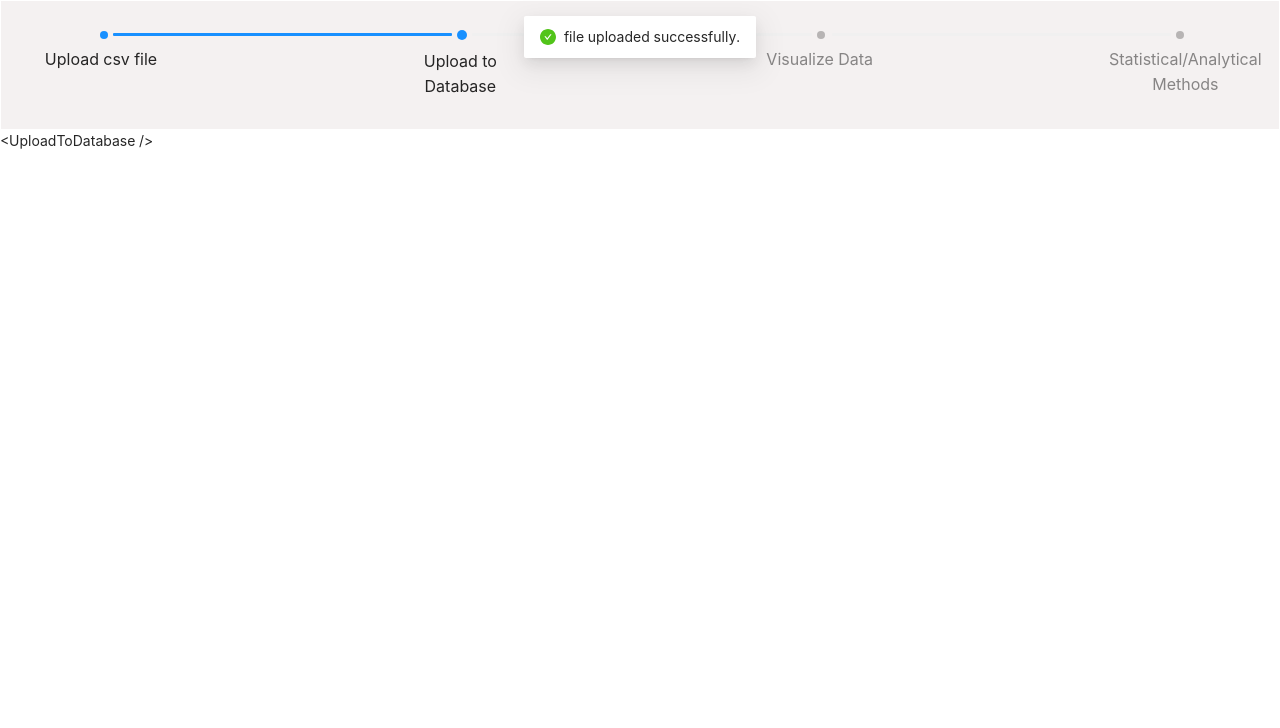
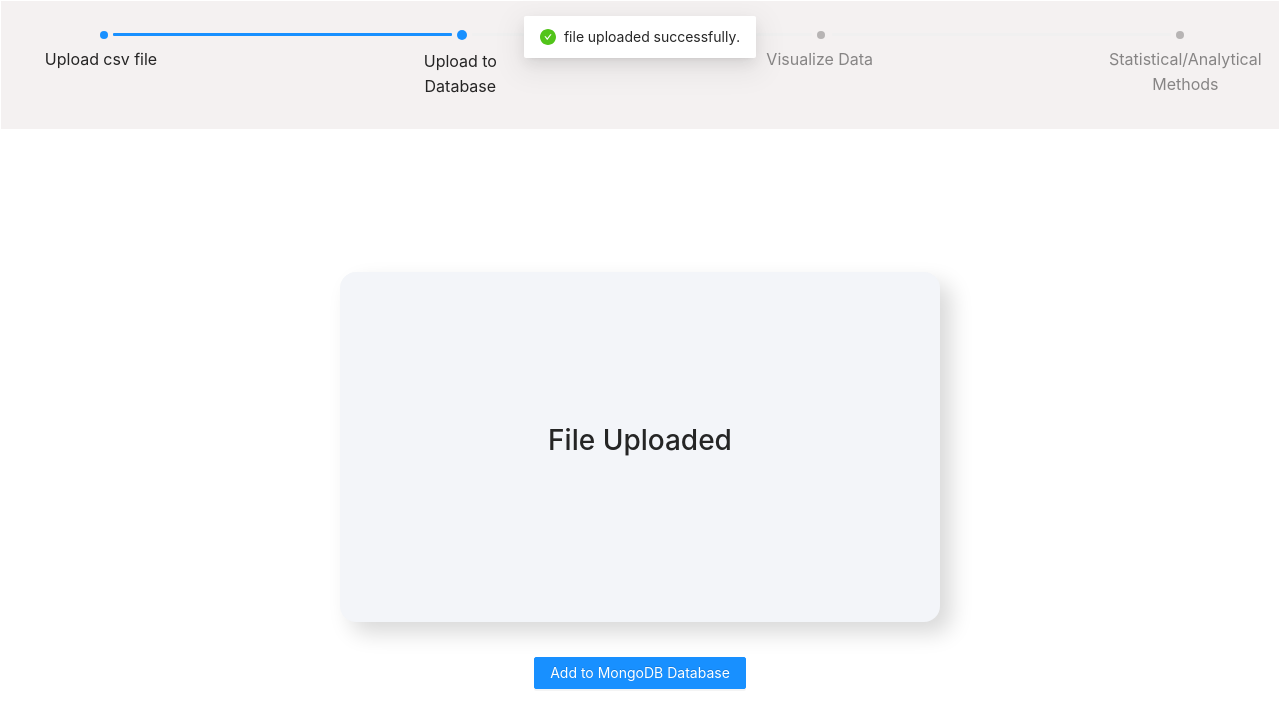
Before and after one commit to ashwin-sekar/TRINIT_Tech-savvy_DEV03, a React (Create React App) app in the folder client/: page / in a window 1280 px wide. Both pictures are taken after a click on the button "Upload". Shown: the top 728 px of the page. Built offline with nearby package versions, Linux system fonts and the light colour scheme.

Commit message:
created second screen

```diff
--- a/client/src/App.js
+++ b/client/src/App.js
@@ -1,6 +1,6 @@
 import React, { useState } from "react";
-import UploadFile from "./components/UploadFile";
 import UploadCSV from "./pages/UploadCSV";
+import UploadToDatabase from "./pages/FileUpload";
 import StepBar from "./components/StepBar";
 import "./App.css";
 import "antd/dist/antd.css";
@@ -23,7 +23,7 @@ function App() {
     },
     {
       title: "Upload to Database",
-      content: "<UploadToDatabase />",
+      content: <UploadToDatabase nextStep={next} />,
     },
     {
       title: "Visualize Data",
@@ -39,7 +39,6 @@ function App() {
     <div className="">
       <StepBar steps={steps} current={current} />
       <div className="steps-content">{steps[current].content}</div>
-      {/* <UploadFile /> */}
     </div>
   );
 }
--- a/client/src/components/UploadFile/index.js
+++ b/client/src/components/UploadFile/index.js
@@ -1,26 +1,6 @@
 import React from "react";
-import { Upload, message, Button } from "antd";
+import { message, Button } from "antd";
 import "./style.css";
-
-const props = {
-  name: "file",
-  multiple: true,
-  action: "https://www.mocky.io/v2/5cc8019d300000980a055e76",
-  onChange(info) {
-    const { status } = info.file;
-    if (status !== "uploading") {
-      console.log(info.file, info.fileList);
-    }
-    if (status === "done") {
-      message.success(`${info.file.name} file uploaded successfully.`);
-    } else if (status === "error") {
-      message.error(`${info.file.name} file upload failed.`);
-    }
-  },
-  onDrop(e) {
-    console.log("Dropped files", e.dataTransfer.files);
-  },
-};
 
 const UploadFile = (props) => {
   const next = () => {
@@ -41,18 +21,6 @@ const UploadFile = (props) => {
         </Button>
       </div>
     </div>
-    // <Dragger {...props}>
-    //   <p className="ant-upload-drag-icon">
-    //     <InboxOutlined />
-    //   </p>
-    //   <p className="ant-upload-text">
-    //     Click or drag file to this area to upload
-    //   </p>
-    //   <p className="ant-upload-hint">
-    //     Support for a single or bulk upload. Strictly prohibit from uploading
-    //     company data or other band files
-    //   </p>
-    // </Dragger>
   );
 };
 
--- /dev/null
+++ b/client/src/components/Uploaded/index.js
@@ -0,0 +1,14 @@
+import React from "react";
+import "./style.css";
+
+const index = () => {
+  return (
+    <div className="upload-card">
+      <div className="heading">
+        <h1>File Uploaded</h1>
+      </div>
+    </div>
+  );
+};
+
+export default index;
--- /dev/null
+++ b/client/src/components/Uploaded/style.css
@@ -0,0 +1,20 @@
+.upload-card {
+  width: 600px;
+  height: 350px;
+  border-radius: 1rem;
+  padding: 1rem 1rem;
+  font-family: -apple-system, BlinkMacSystemFont, "Segoe UI", Roboto, Oxygen,
+    Ubuntu, Cantarell, "Open Sans", "Helvetica Neue", sans-serif;
+  /* transition: all 0.2s ease-in-out; */
+  box-shadow: 11px 11px 22px #d9d9d9, -11px -11px 22px #ffffff;
+  transition: 0.8s cubic-bezier(0.23, 1, 0.32, 1);
+  background: #f3f5f9;
+  display: flex;
+  align-items: center;
+  justify-content: center;
+  flex-direction: column;
+}
+
+.db-btn {
+  margin-top: 35px;
+}
--- a/client/src/pages/FileUpload/index.js
+++ b/client/src/pages/FileUpload/index.js
@@ -1,13 +1,20 @@
 import React from "react";
-import UploadFile from "../../components/UploadFile";
+import Uploaded from "../../components/Uploaded";
+import { Button, message } from "antd";
 import "./style.css";
 
-const index = () => {
+const index = (props) => {
+  const next = () => {
+    props.nextStep();
+    message.success("Uploaded to db");
+  };
   return (
     <div className="upload-container">
-      <UploadFile />
+      <Uploaded />
+      <Button className="db-btn" type="primary" onClick={next}>
+        Add to MongoDB Database
+      </Button>
     </div>
-
   );
 };
 
--- a/client/src/pages/FileUpload/style.css
+++ b/client/src/pages/FileUpload/style.css
@@ -2,4 +2,6 @@
   display: flex;
   align-items: center;
   justify-content: center;
+  flex-direction: column;
+  height: 100%;
 }
```
